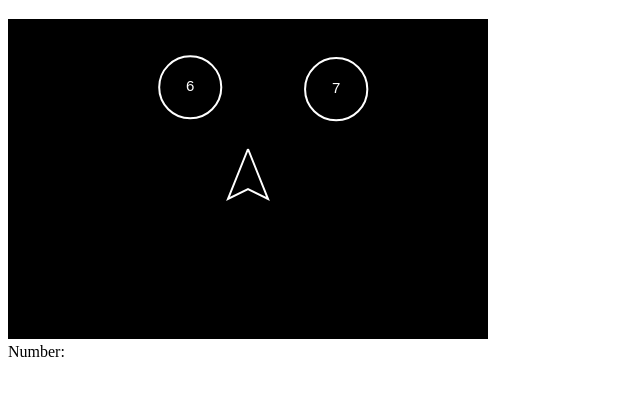
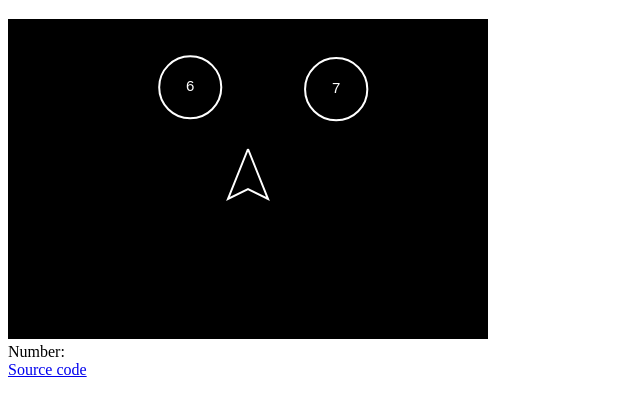
Before and after one commit to pta2002/asteroids-phone, a plain HTML site: page index.html in a window 1280 px wide. Shown: the part 61-474 px from the top of the page, without its empty margins (0-640 px from the left). Drawn offline with Linux system fonts and the light colour scheme.

Commit message:
Prepare for source release
 - Add README.md
 - Add MIT license
 - Add link to source in the HTML

```diff
--- a/index.html
+++ b/index.html
@@ -10,6 +10,8 @@
     <div>
         Number: <span id="number"></span>
     </div>
+    <div>
+        <a href="https://github.com/pta2002/asteroids-phone">Source code</a>
     <script>
         "use strict";
         var canvas = document.getElementById("input");
```
Also changed, not shown: 2 other files.
